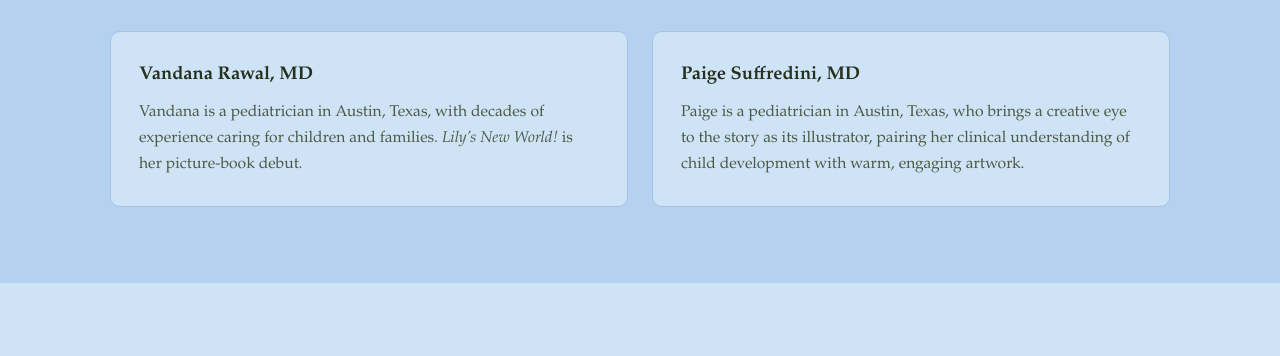
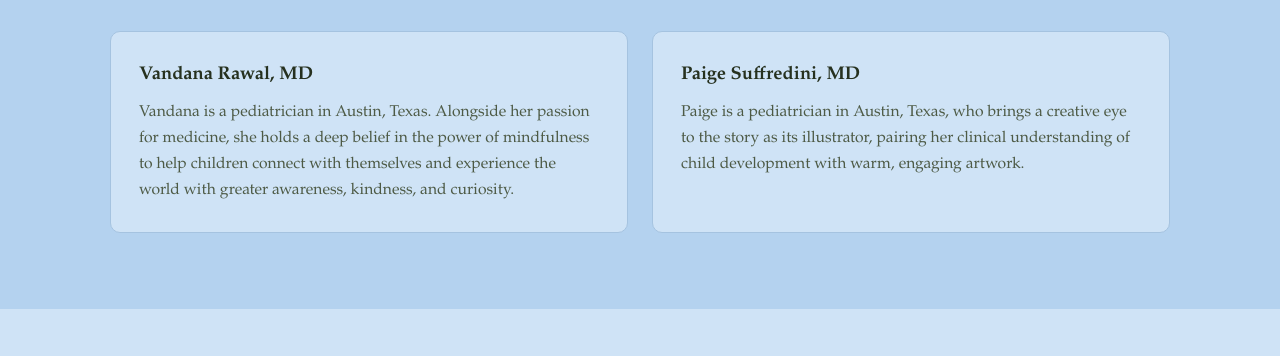
Before and after one commit to Little-Ladybug-Press/littleladybugpress-site, a plain HTML site: page index.html in a window 1280 px wide. Shown: the part 1517-1873 px from the top of the page. Drawn offline with Linux system fonts and the light colour scheme.

Commit message:
Rewrite Vandana's bio around mindfulness and curiosity

```diff
--- a/index.html
+++ b/index.html
@@ -68,7 +68,7 @@
     <div class="cards">
       <article class="card">
         <h3>Vandana Rawal, MD</h3>
-        <p>Vandana is a pediatrician in Austin, Texas, with decades of experience caring for children and families. <em>Lily&rsquo;s New World!</em> is her picture-book debut.</p>
+        <p>Vandana is a pediatrician in Austin, Texas. Alongside her passion for medicine, she holds a deep belief in the power of mindfulness to help children connect with themselves and experience the world with greater awareness, kindness, and curiosity.</p>
       </article>
       <article class="card">
         <h3>Paige Suffredini, MD</h3>
```
